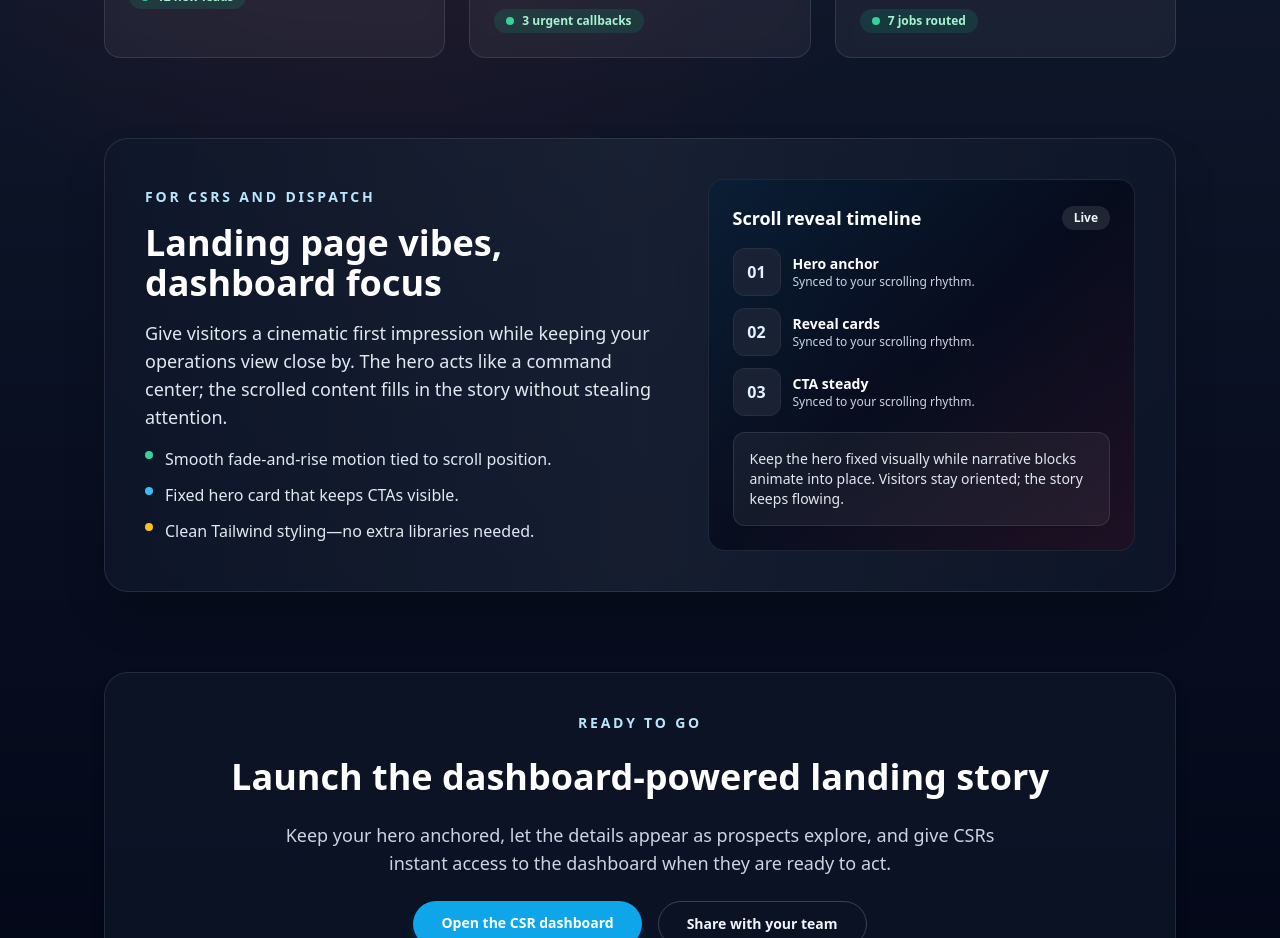
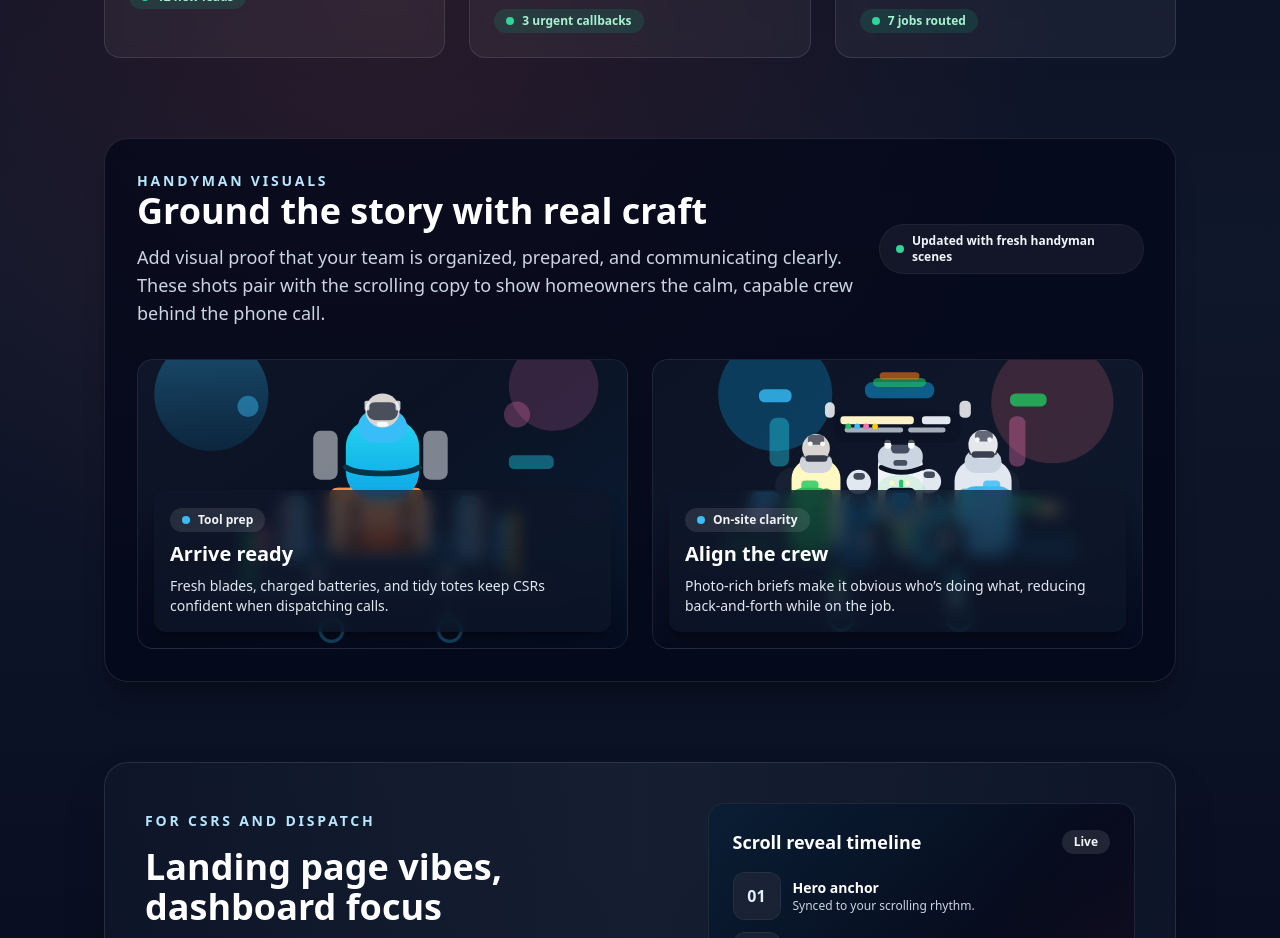
Before and after one commit to eddyg2k/handyman-csr-demo, a Next.js app: page / in a window 1280 px wide. Shown: the part 1180-2118 px from the top of the page. Built offline with nearby package versions, Linux system fonts and the light colour scheme.

Commit message:
Add handyman imagery gallery with custom illustrations

```diff
--- a/app/page.tsx
+++ b/app/page.tsx
@@ -1,5 +1,6 @@
 "use client";
 
+import Image from "next/image";
 import Link from "next/link";
 import { useEffect } from "react";
 
@@ -42,6 +43,23 @@ const storyMoments = [
     title: "Hand off with confidence",
     text: "Send technicians crystal-clear work orders with timelines and customer expectations baked in.",
     metric: "7 jobs routed",
+  },
+];
+
+const craftsmanshipShots = [
+  {
+    src: "/handyman-toolkit.svg",
+    alt: "Handyman assembling a tool kit",
+    badge: "Tool prep",
+    title: "Arrive ready",
+    description: "Fresh blades, charged batteries, and tidy totes keep CSRs confident when dispatching calls.",
+  },
+  {
+    src: "/handyman-crew.svg",
+    alt: "Handyman crew reviewing a work order",
+    badge: "On-site clarity",
+    title: "Align the crew",
+    description: "Photo-rich briefs make it obvious who’s doing what, reducing back-and-forth while on the job.",
   },
 ];
 
@@ -166,6 +184,51 @@ export default function Home() {
           </div>
         </section>
 
+        <section className="reveal space-y-8 rounded-3xl border border-white/10 bg-slate-950/70 p-8 shadow-xl shadow-black/20">
+          <div className="flex flex-col gap-3 lg:flex-row lg:items-center lg:justify-between">
+            <div>
+              <p className="text-sm font-semibold uppercase tracking-[0.2em] text-sky-200">Handyman visuals</p>
+              <h2 className="text-3xl font-bold text-white sm:text-4xl">Ground the story with real craft</h2>
+              <p className="mt-3 max-w-3xl text-lg text-slate-300">
+                Add visual proof that your team is organized, prepared, and communicating clearly. These shots pair with the
+                scrolling copy to show homeowners the calm, capable crew behind the phone call.
+              </p>
+            </div>
+            <div className="flex items-center gap-2 rounded-full bg-white/5 px-4 py-2 text-xs font-semibold text-slate-100 ring-1 ring-white/10">
+              <span className="size-2 rounded-full bg-emerald-400" aria-hidden />
+              Updated with fresh handyman scenes
+            </div>
+          </div>
+
+          <div className="grid gap-6 md:grid-cols-2">
+            {craftsmanshipShots.map((shot, index) => (
+              <div
+                key={shot.title}
+                className="group relative overflow-hidden rounded-2xl border border-white/10 bg-gradient-to-br from-slate-900/90 to-slate-950/80"
+                style={{ transitionDelay: `${index * 80}ms` }}
+              >
+                <div className="absolute inset-0 bg-gradient-to-t from-slate-950/70 via-transparent to-transparent" aria-hidden />
+                <Image
+                  src={shot.src}
+                  alt={shot.alt}
+                  width={1024}
+                  height={768}
+                  className="h-72 w-full object-cover transition duration-700 group-hover:scale-[1.02]"
+                  priority={index === 0}
+                />
+                <div className="absolute bottom-4 left-4 right-4 space-y-2 rounded-xl bg-slate-900/70 p-4 shadow-lg shadow-black/30 backdrop-blur">
+                  <div className="inline-flex items-center gap-2 rounded-full bg-white/10 px-3 py-1 text-xs font-semibold text-slate-100">
+                    <span className="size-2 rounded-full bg-sky-400" aria-hidden />
+                    {shot.badge}
+                  </div>
+                  <h3 className="text-xl font-semibold text-white">{shot.title}</h3>
+                  <p className="text-sm text-slate-200">{shot.description}</p>
+                </div>
+              </div>
+            ))}
+          </div>
+        </section>
+
         <section className="reveal rounded-3xl border border-white/10 bg-gradient-to-r from-slate-900/80 via-slate-800/60 to-slate-900/80 p-10 shadow-2xl shadow-black/30">
           <div className="grid gap-10 lg:grid-cols-[1.1fr_0.9fr] lg:items-center">
             <div className="space-y-4">
```
Also changed, not shown: public/handyman-crew.svg (added), public/handyman-toolkit.svg (added).
